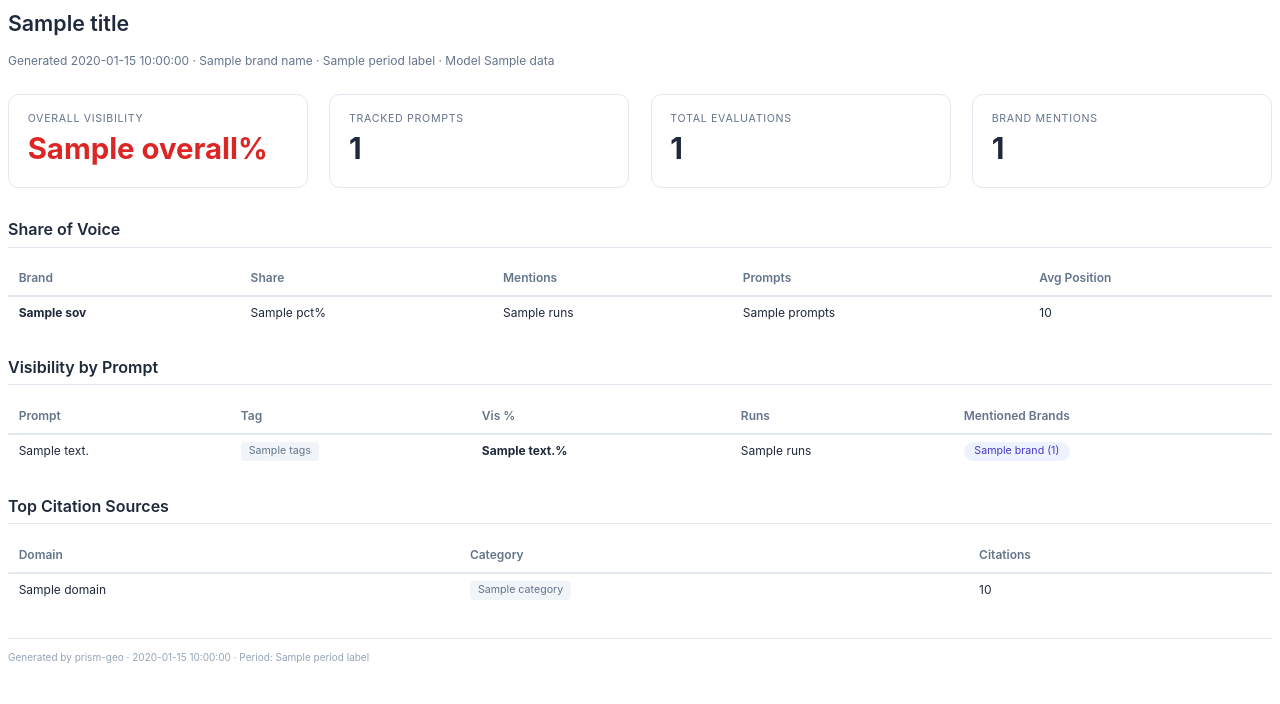
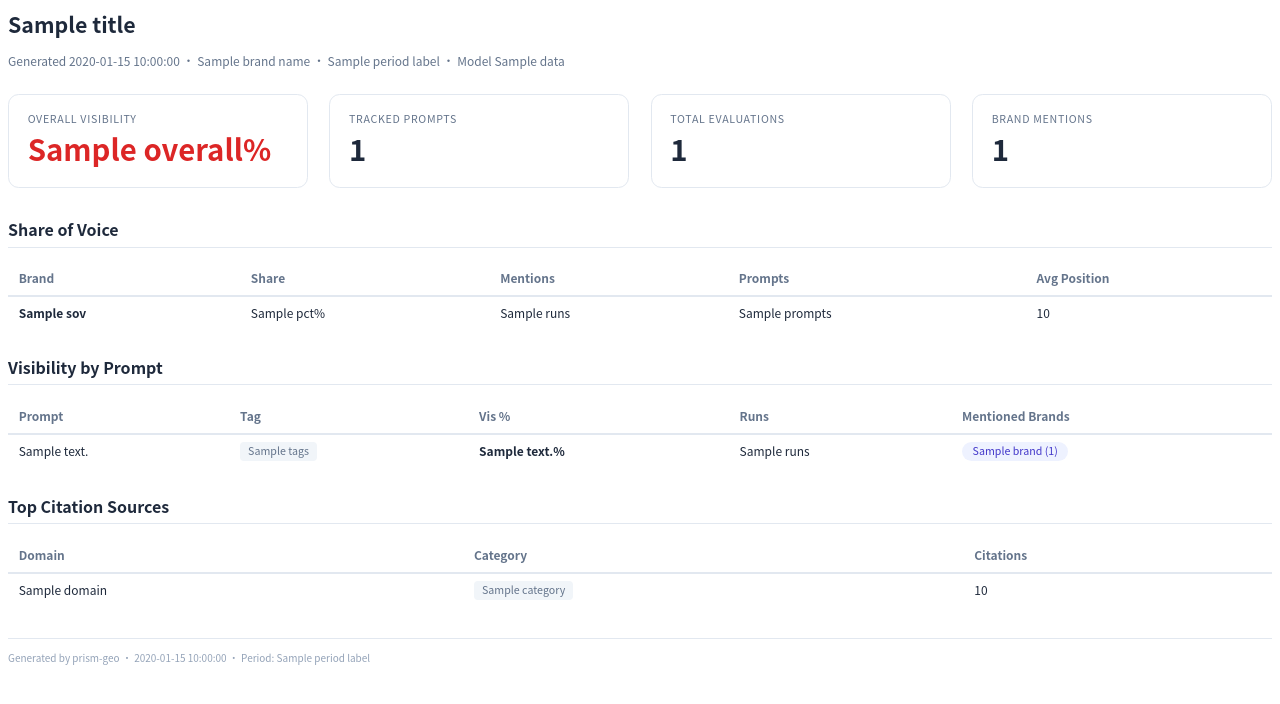
Before and after one commit to chrisyuspithk-bot/prism-geo, a FastAPI app: template prism/templates/report.html in a window 1280 px wide. Shown: the top 704 px of the page. Run offline with FastAPI, Linux system fonts and the light colour scheme; the template is opened without the code that fills it: most values are stand-ins (such as "Sample title", 1, 10 or a date in 2020); data that the repository does not hold is empty.

Commit message:
Add CJK font support for PDF reports (fonts-noto-cjk)

```diff
--- a/prism/templates/report.html
+++ b/prism/templates/report.html
@@ -5,7 +5,7 @@
 <title>{{ title }}</title>
 <style>
   @page { size: A4; margin: 2cm 1.8cm; }
-  body { font-family: -apple-system, 'Segoe UI', Helvetica, Arial, sans-serif; font-size: 10pt; color: #1e293b; line-height: 1.5; }
+  body { font-family: 'Noto Sans CJK SC', 'Noto Sans CJK TC', 'Noto Sans CJK JP', -apple-system, 'Segoe UI', Helvetica, Arial, sans-serif; font-size: 10pt; color: #1e293b; line-height: 1.5; }
   h1 { font-size: 16pt; font-weight: 600; margin: 0 0 2pt; }
   .subtitle { color: #64748b; font-size: 9pt; margin-bottom: 18pt; }
   .kpi-row { display: flex; gap: 16pt; margin-bottom: 22pt; }
```
Also changed, not shown: 1 other file.
